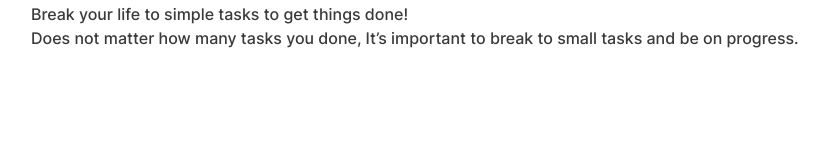
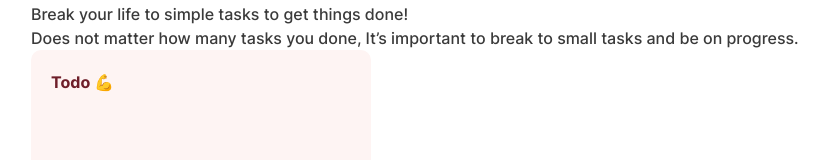
Before and after one commit to aynazheydariafshar/toDoList, a React app: page / in a window 1280 px wide. Shown: the part 134-294 px from the top of the page, without its empty margins (89-918 px from the left). Built offline with nearby package versions, Linux system fonts and the light colour scheme.

Commit message:
FEAT:add component for every card

```diff
--- /dev/null
+++ b/src/components/card.jsx
@@ -0,0 +1,16 @@
+import React from "react";
+
+export default function Card({ title, icon = "", bgColorCard, titleColor }) {
+  return (
+    <div
+      style={{ backgroundColor: bgColorCard }}
+      className="w-[340px] h-[700px] rounded-[10px] p-[20px]"
+    >
+      <div>
+        <p style={{ color: titleColor }} className="font-bold">
+          {title} {icon}
+        </p>
+      </div>
+    </div>
+  );
+}
--- a/src/pages/index.jsx
+++ b/src/pages/index.jsx
@@ -1,5 +1,6 @@
 import React from "react";
 import { GiCheckMark } from "react-icons/gi";
+import Card from "../components/card";
 
 export default function Home() {
   return (
@@ -13,6 +14,7 @@ export default function Home() {
         <br /> Does not matter how many tasks you done, It’s important to break
         to small tasks and be on progress.
       </p>
+      <Card title="Todo" icon="💪" bgColorCard="#FEF4F3" titleColor="#6E1E29" />
     </div>
   );
 }
```
